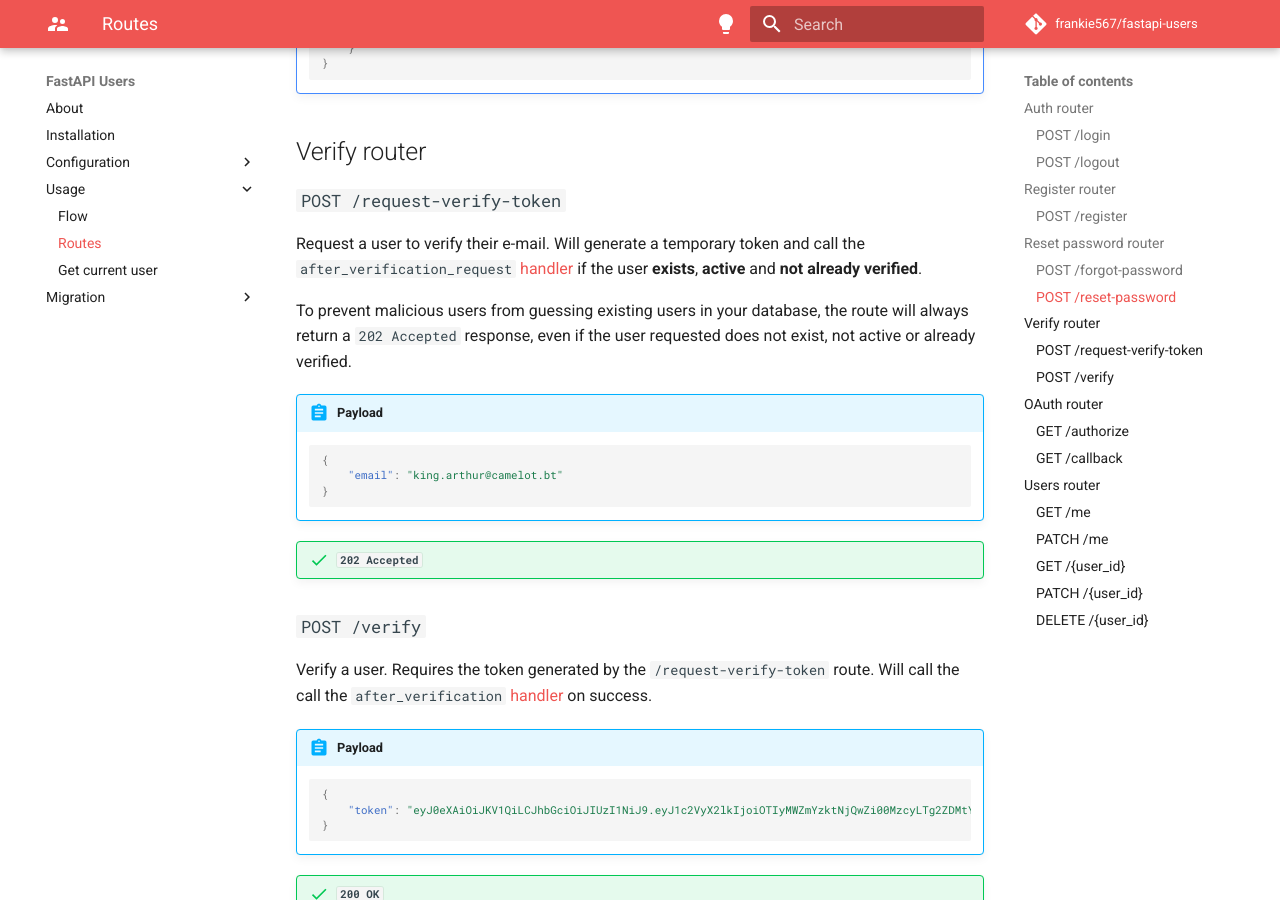
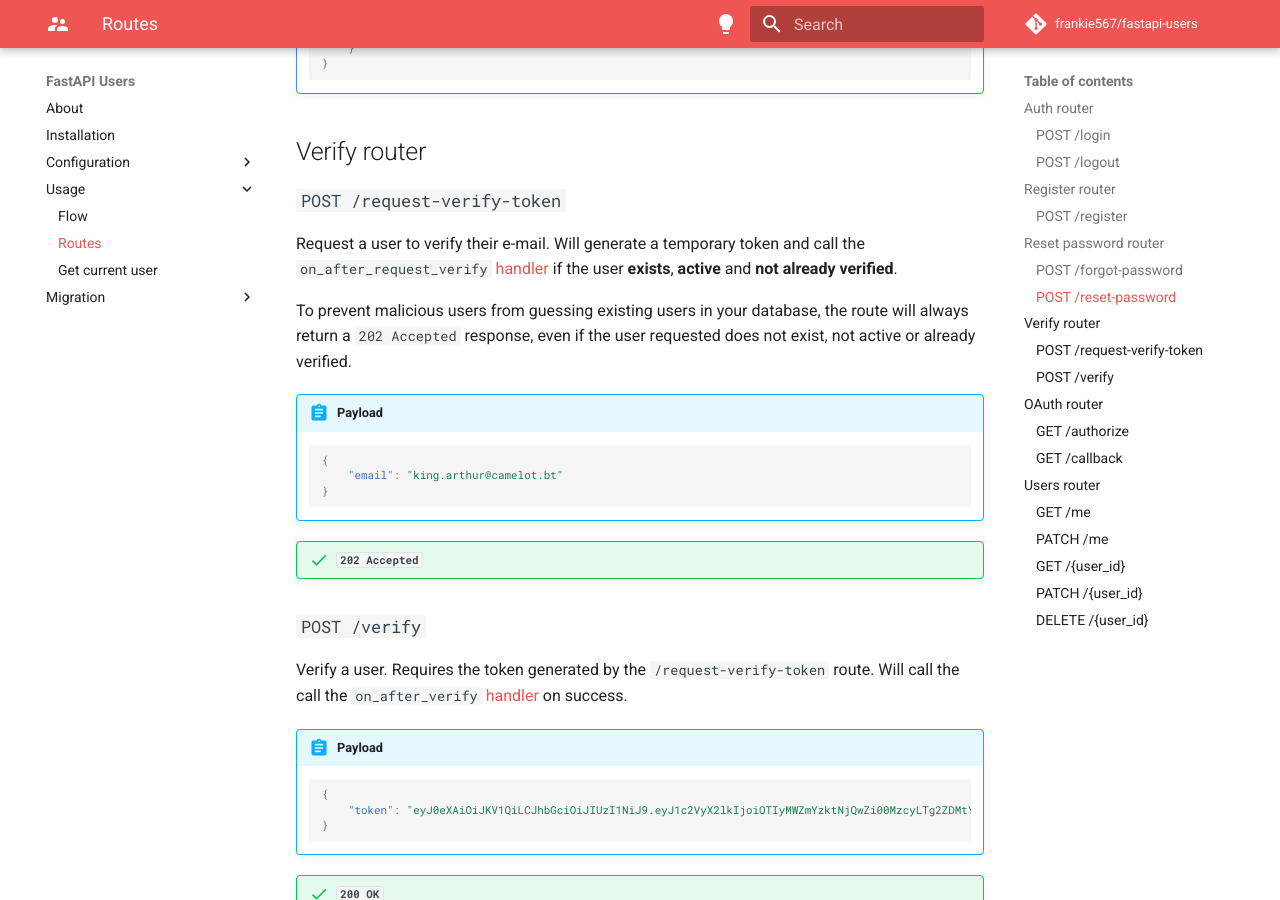
Before and after one commit to sztrakabalint/fastapi-users, an MkDocs documentation site: the page built from docs/usage/routes.md, in a window 1280 px wide and 900 px high, scrolled down 3611 px. Built offline with MkDocs 1.6.1 and Material for MkDocs 9.7.7, drawn with Linux system fonts in a browser that asks for light colours; comment, search, counter and statistics services are not loaded; some of the changed text lies outside the part shown.

Commit message:
Reflect correct UserManager handlers in docs (#768)

````diff
--- a/docs/usage/routes.md
+++ b/docs/usage/routes.md
@@ -53,7 +53,7 @@ Logout the authenticated user against the method named `name`. Check the corresp
 
 ### `POST /register`
 
-Register a new user. Will call the `after_register` [handler](../configuration/routers/register.md#after-register) on successful registration.
+Register a new user. Will call the `on_after_register` [handler](../configuration/user-manager.md#on_after_register) on successful registration.
 
 !!! abstract "Payload"
     ```json
@@ -100,7 +100,7 @@ Register a new user. Will call the `after_register` [handler](../configuration/r
 
 ### `POST /forgot-password`
 
-Request a reset password procedure. Will generate a temporary token and call the `after_forgot_password` [handler](../configuration/routers/reset.md#after-forgot-password) if the user exists.
+Request a reset password procedure. Will generate a temporary token and call the `on_after_forgot_password` [handler](../configuration/user-manager.md#on_after_forgot_password) if the user exists.
 
 To prevent malicious users from guessing existing users in your database, the route will always return a `202 Accepted` response, even if the user requested does not exist.
 
@@ -154,7 +154,7 @@ Reset a password. Requires the token generated by the `/forgot-password` route.
 
 ### `POST /request-verify-token`
 
-Request a user to verify their e-mail. Will generate a temporary token and call the `after_verification_request` [handler](../configuration/routers/verify.md#after-verification-request) if the user **exists**, **active** and **not already verified**.
+Request a user to verify their e-mail. Will generate a temporary token and call the `on_after_request_verify` [handler](../configuration/user-manager.md#on_after_request_verify) if the user **exists**, **active** and **not already verified**.
 
 To prevent malicious users from guessing existing users in your database, the route will always return a `202 Accepted` response, even if the user requested does not exist, not active or already verified.
 
@@ -169,7 +169,7 @@ To prevent malicious users from guessing existing users in your database, the ro
 
 ### `POST /verify`
 
-Verify a user. Requires the token generated by the `/request-verify-token` route. Will call the call the `after_verification` [handler](../configuration/routers/verify.md#after-verification) on success.
+Verify a user. Requires the token generated by the `/request-verify-token` route. Will call the call the `on_after_verify` [handler](../configuration/user-manager.md#on_after_verify) on success.
 
 !!! abstract "Payload"
     ```json
````
